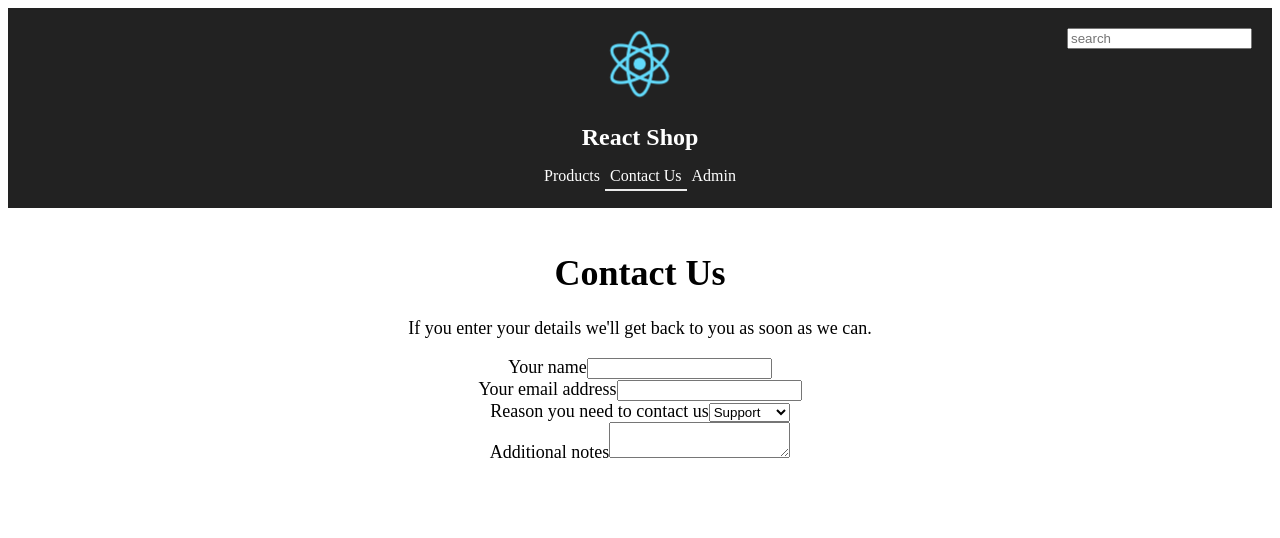
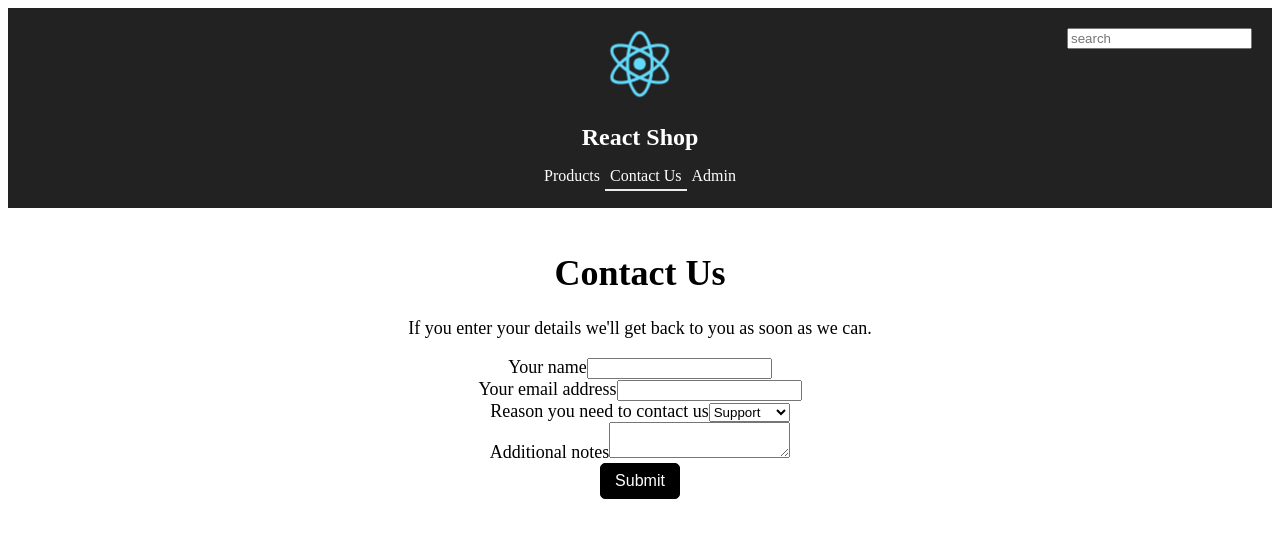
Before and after one commit to mcartagena/reactshop, a React (Create React App) app: page /contactus in a window 1280 px wide. Shown: the top 538 px of the page. Built offline with nearby package versions, Linux system fonts and the light colour scheme.

Commit message:
Adding Form submission

```diff
--- a/src/ContactUs.tsx
+++ b/src/ContactUs.tsx
@@ -1,7 +1,15 @@
 import * as React from "react";
-import { Form, minLength, required } from "./Form";
+import { Form, ISubmitResult, IValues, minLength, required } from "./Form";
 
-const ContactUs: React.SFC = () => {
+interface IProps {
+  onSubmit: (values: IValues) => Promise<ISubmitResult>;
+}
+
+const ContactUs: React.SFC<IProps> = props => {
+  const handleSubmit = async (values: IValues): Promise<ISubmitResult> => {
+    const result = await props.onSubmit(values);
+    return result;
+  };
   return (
     <Form
       defaultValues={{ name: "", email: "", reason: "Support", notes: "" }}
@@ -9,6 +17,7 @@ const ContactUs: React.SFC = () => {
         email: { validator: required },
         name: [{ validator: required }, { validator: minLength, arg: 2 }]
       }}
+      onSubmit={handleSubmit}
     >
       <Form.Field name="name" label="Your name" />
       <Form.Field name="email" label="Your email address" type="Email" />
--- a/src/ContactUsPage.tsx
+++ b/src/ContactUsPage.tsx
@@ -1,6 +1,7 @@
 import * as React from "react";
 
 import ContactUs from "./ContactUs";
+import { ISubmitResult, IValues } from "./Form";
 
 interface IState {
   name: string;
@@ -8,6 +9,10 @@ interface IState {
   reason: string;
   notes: string;
 }
+
+const wait = (ms: number): Promise<void> => {
+  return new Promise(resolve => setTimeout(resolve, ms));
+};
 
 class ContactUsPage extends React.Component<{}, IState> {
   public constructor(props: {}) {
@@ -33,6 +38,19 @@ class ContactUsPage extends React.Component<{}, IState> {
     this.setState({ notes });
   };
 
+  private handleSubmit = async (values: IValues): Promise<ISubmitResult> => {
+    await wait(1000); // simulate asynchronous web API call
+    /* return {
+      errors: {
+        email: ["Some is wrong with this"]
+      },
+      success: false
+    }; */
+    return {
+        success: true
+        };
+  };
+
   public render() {
     return (
       <div className="page-container">
@@ -40,7 +58,7 @@ class ContactUsPage extends React.Component<{}, IState> {
         <p>
           If you enter your details we'll get back to you as soon as we can.
         </p>
-        <ContactUs />
+        <ContactUs onSubmit={this.handleSubmit} />
       </div>
     );
   }
--- a/src/Form.tsx
+++ b/src/Form.tsx
@@ -11,13 +11,22 @@ interface IFieldProps {
   options?: string[];
 }
 
+export interface ISubmitResult {
+  success: boolean;
+  errors?: IErrors;
+}
+
 interface IFormProps {
   defaultValues: IValues;
+  validationRules: IValidationProp;
+  onSubmit: (values: IValues) => Promise<ISubmitResult>;
 }
 
 interface IState {
   values: IValues;
   errors: IErrors;
+  submitting: boolean;
+  submitted: boolean;
 }
 
 interface IErrors {
@@ -38,11 +47,6 @@ interface IValidation {
 
 interface IValidationProp {
   [key: string]: IValidation | IValidation[];
-}
-
-interface IFormProps {
-  defaultValues: IValues;
-  validationRules: IValidationProp;
 }
 
 const FormContext = React.createContext<IFormContext>({
@@ -165,6 +169,8 @@ export class Form extends React.Component<IFormProps, IState> {
     });
     this.state = {
       errors,
+      submitted: false,
+      submitting: false,
       values: props.defaultValues
     };
   }
@@ -191,6 +197,33 @@ export class Form extends React.Component<IFormProps, IState> {
 
     return errors;
   };
+  private validateForm(): boolean {
+    const errors: IErrors = {};
+    let haveError: boolean = false;
+    Object.keys(this.props.defaultValues).map(fieldName => {
+      errors[fieldName] = this.validate(
+        fieldName,
+        this.state.values[fieldName]
+      );
+      if (errors[fieldName].length > 0) {
+        haveError = true;
+      }
+    });
+    this.setState({ errors });
+    return !haveError;
+  }
+  private handleSubmit = async (e: React.FormEvent<HTMLFormElement>) => {
+    e.preventDefault();
+    if (this.validateForm()) {
+      this.setState({ submitting: true });
+      const result = await this.props.onSubmit(this.state.values);
+      this.setState({
+        errors: result.errors || {},
+        submitted: result.success,
+        submitting: false
+      });
+    }
+  };
   public render() {
     const context: IFormContext = {
       errors: this.state.errors,
@@ -200,8 +233,16 @@ export class Form extends React.Component<IFormProps, IState> {
     };
     return (
       <FormContext.Provider value={context}>
-        <form className="form" noValidate={true}>
+        <form className="form" noValidate={true} onSubmit={this.handleSubmit}>
           {this.props.children}
+          <div className="form-group">
+            <button
+              type="submit"
+              disabled={this.state.submitting || this.state.submitted}
+            >
+              Submit
+            </button>
+          </div>
         </form>
       </FormContext.Provider>
     );
--- a/src/index.css
+++ b/src/index.css
@@ -146,3 +146,17 @@
   color: red;
   margin: 3px auto 0px 0px;
 }
+.form-group button {
+  font-size: 16px;
+  padding: 8px 5px;
+  width: 80px;
+  border: black solid 1px;
+  border-radius: 5px;
+  background-color: black;
+  color: white;
+}
+.form-group button:disabled {
+  border: gray solid 1px;
+  background-color: gray;
+  cursor: not-allowed;
+}
```
